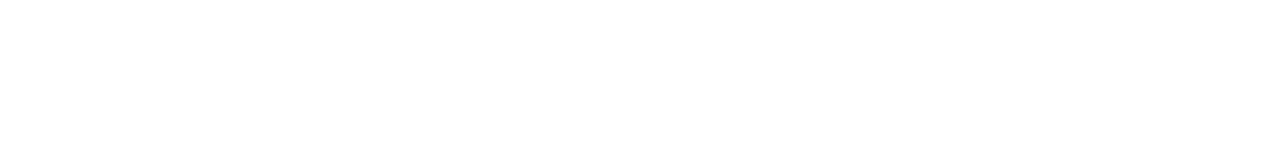
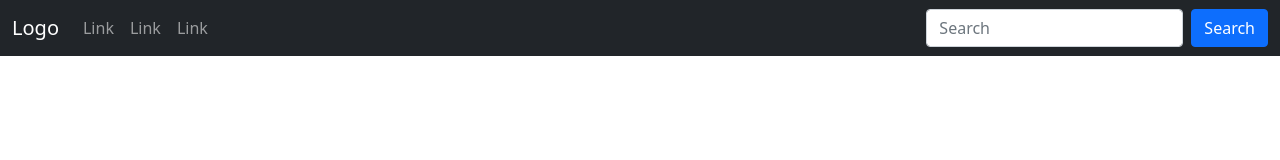
Before and after one commit to LucasAm123/loja, a plain HTML site: page index.html in a window 1280 px wide. Drawn offline with nearby package versions, Linux system fonts and the light colour scheme.

Commit message:
incluir o menu na home

```diff
--- a/index.html
+++ b/index.html
@@ -4,9 +4,35 @@
     <meta charset="UTF-8">
     <meta http-equiv="X-UA-Compatible" content="IE=edge">
     <meta name="viewport" content="width=device-width, initial-scale=1.0">
-    <title>Document</title>
+    <link href="https://cdn.jsdelivr.net/npm/bootstrap@5.1.3/dist/css/bootstrap.min.css" rel="stylesheet">
+    <script src="https://cdn.jsdelivr.net/npm/bootstrap@5.1.3/dist/js/bootstrap.bundle.min.js"></script>
+    <title>Home</title>
 </head>
 <body>
-
+    <nav class="navbar navbar-expand-sm navbar-dark bg-dark">
+        <div class="container-fluid">
+          <a class="navbar-brand" href="javascript:void(0)">Logo</a>
+          <button class="navbar-toggler" type="button" data-bs-toggle="collapse" data-bs-target="#mynavbar">
+            <span class="navbar-toggler-icon"></span>
+          </button>
+          <div class="collapse navbar-collapse" id="mynavbar">
+            <ul class="navbar-nav me-auto">
+              <li class="nav-item">
+                <a class="nav-link" href="javascript:void(0)">Link</a>
+              </li>
+              <li class="nav-item">
+                <a class="nav-link" href="javascript:void(0)">Link</a>
+              </li>
+              <li class="nav-item">
+                <a class="nav-link" href="javascript:void(0)">Link</a>
+              </li>
+            </ul>
+            <form class="d-flex">
+              <input class="form-control me-2" type="text" placeholder="Search">
+              <button class="btn btn-primary" type="button">Search</button>
+            </form>
+          </div>
+        </div>
+      </nav>
 </body>
 </html>
```
